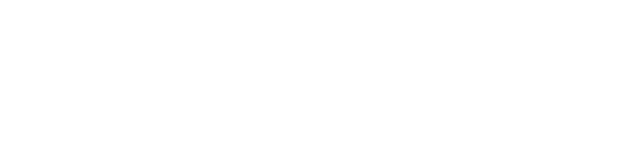
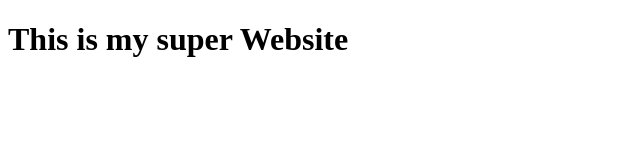
Before and after one commit to mayte-valdez/my-super-website, a plain HTML site: page index.html in a window 1280 px wide. Shown: the whole page, without its empty margins (0-640 px from the left). Drawn offline with Linux system fonts and the light colour scheme.

Commit message:
modification du index

```diff
--- a/index.html
+++ b/index.html
@@ -2,9 +2,9 @@
 <html>
   <head>
     <meta charset="UTF-8">
-    <title>title</title>
+    <title>My super Website</title>
   </head>
-  <body>
-
-  </body>
+    <body>
+        <h1>This is my super Website</h1>
+    </body>
 </html>
```
